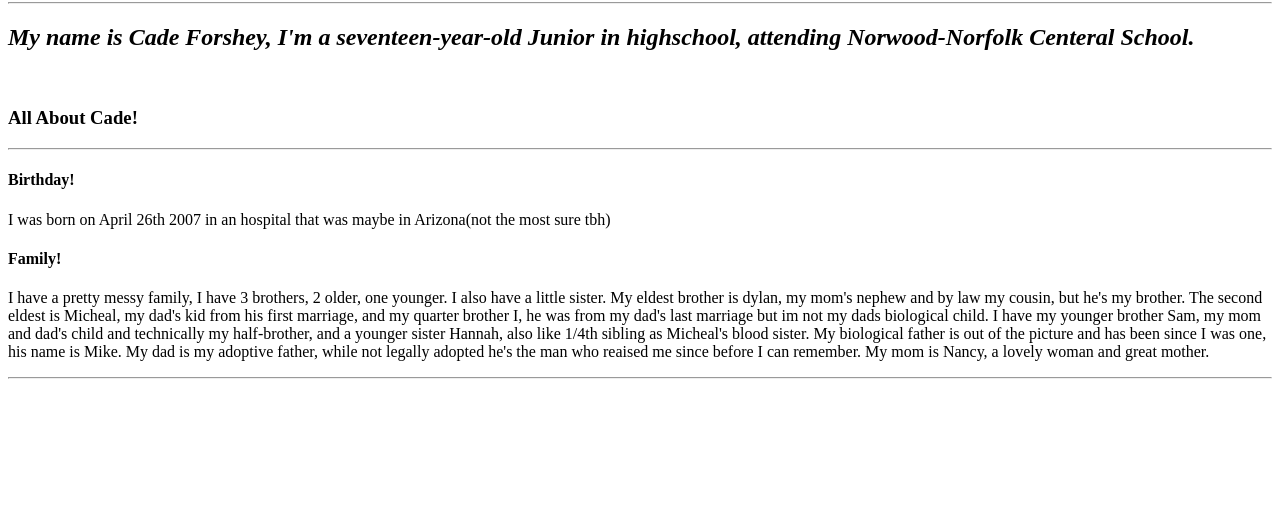
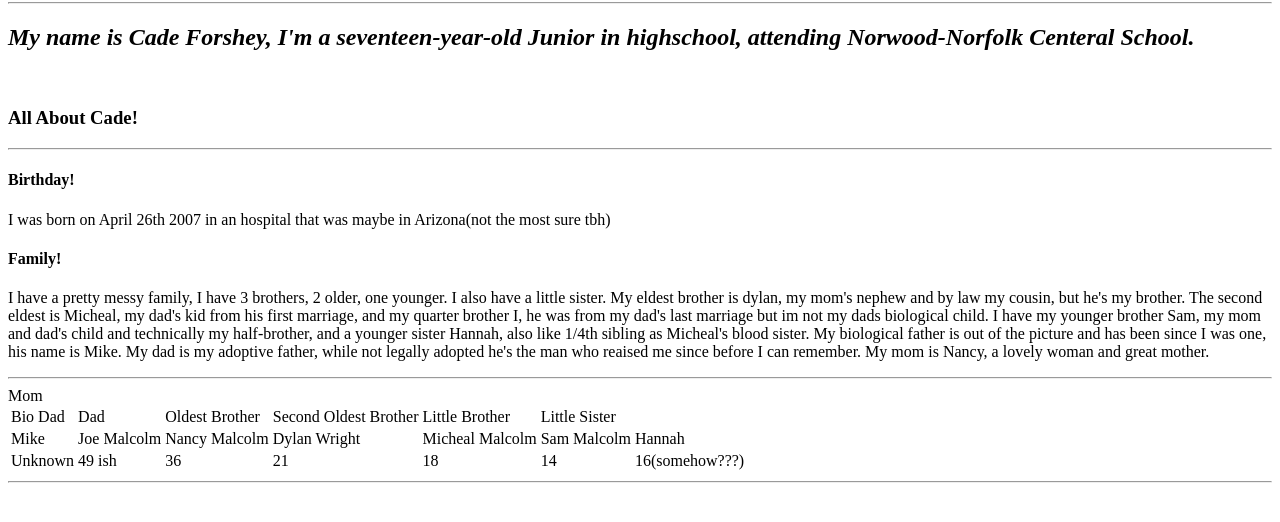
Before and after one commit to Cade-Forshey/bioPage, a plain HTML site: page index.html in a window 1280 px wide. Shown: the part 78-600 px from the top of the page. Drawn offline with Linux system fonts and the light colour scheme.

Commit message:
update_minor.index

```diff
--- a/index.html
+++ b/index.html
@@ -16,5 +16,36 @@
             <h4>Family!</h4>
                 <p>I have a pretty messy family, I have 3 brothers, 2 older, one younger. I also have a little sister. My eldest brother is dylan, my mom's nephew and by law my cousin, but he's my brother. The second eldest is Micheal, my dad's kid from his first marriage, and my quarter brother I, he was from my dad's last marriage but im not my dads biological child. I have my younger brother Sam, my mom and dad's child and technically my half-brother, and a younger sister Hannah, also like 1/4th sibling as Micheal's blood sister. My biological father is out of the picture and has been since I was one, his name is Mike. My dad is my adoptive father, while not legally adopted he's the man who reaised me since before I can remember. My mom is Nancy, a lovely woman and great mother.</p>
                 <hr>
+                <table>
+                    <tr>
+                        <td>Bio Dad</td>
+                        <td>Dad</td>
+                        <tb>Mom</tb>
+                        <td>Oldest Brother</td>
+                        <td>Second Oldest Brother</td>
+                        <td>Little Brother</td>
+                        <td>Little Sister</td>
+                    </tr>
+                    <tr>
+                        <td>Mike</td>
+                        <td>Joe Malcolm</td>
+                        <td>Nancy Malcolm</td>
+                        <td>Dylan Wright</td>
+                        <td>Micheal Malcolm</td>
+                        <td>Sam Malcolm</td>
+                        <td>Hannah</td>
+                    </tr>
+                    <tr>
+                        <td>Unknown</td>
+                        <td>49 ish</td>
+                        <td>36</td>
+                        <td>21</td>
+                        <td>18</td>
+                        <td>14</td>
+                        <td>16(somehow???)</td>
+                    </tr>
+                </table>
+                <hr>
+
         </body>
 </html>
```
